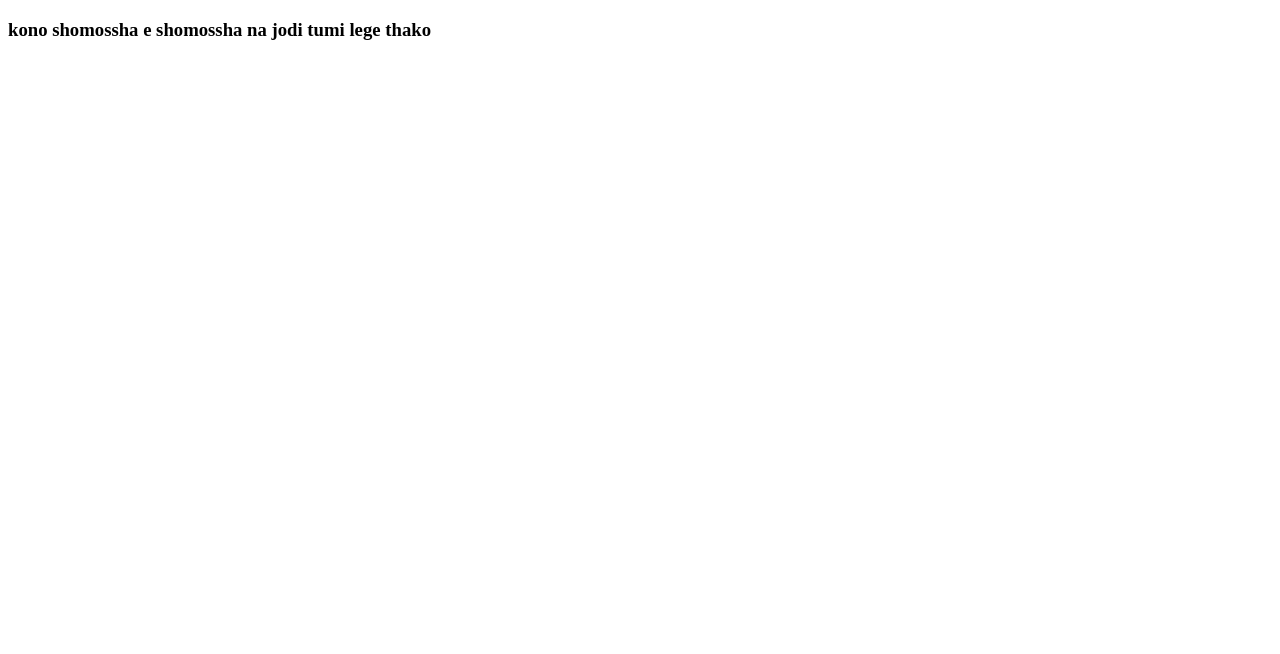
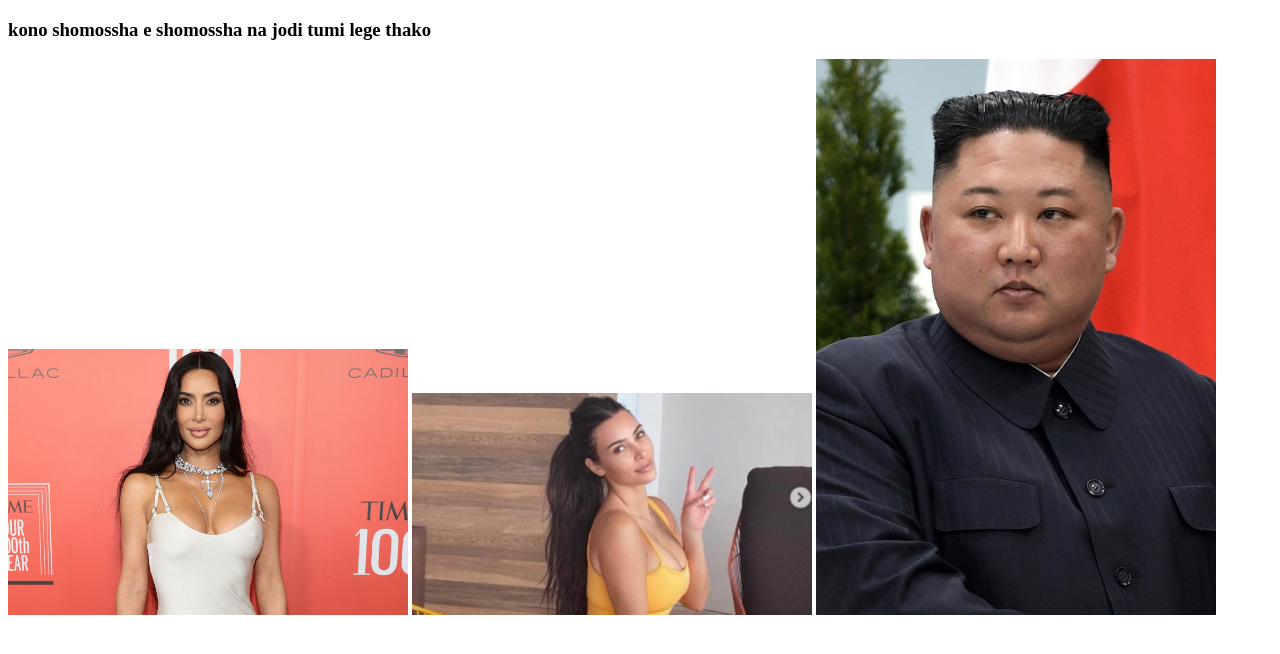
Before and after one commit to DavidDipto123/problem-will-never-last, a plain HTML site: page index.html in a window 1280 px wide. Drawn offline with Linux system fonts and the light colour scheme.

Commit message:
added pictures

```diff
--- a/index.html
+++ b/index.html
@@ -9,5 +9,8 @@
 </head>
 <body>
     <h3>kono shomossha e shomossha na jodi tumi lege thako</h3>
+    <img width="400px" src="images/kim-kardashian-2023-TIME100-gala-051123-1-e85847186d2b46f1a73f6b887c1e75b8.jpg" alt="">
+    <img width="400px" src="images/Kim-Kardashian_1200.jpg" alt="">
+    <img width="400px" src="images/Kim_Jong-un_April_2019_(cropped).jpg" alt="">
 </body>
 </html>
```
Also changed, not shown: images/Kim-Kardashian_1200.jpg (added), images/Kim_Jong-un_April_2019_(cropped).jpg (added), images/kim-kardashian-2023-TIME100-gala-051123-1-e85847186d2b46f1a73f6b887c1e75b8.jpg (added).
